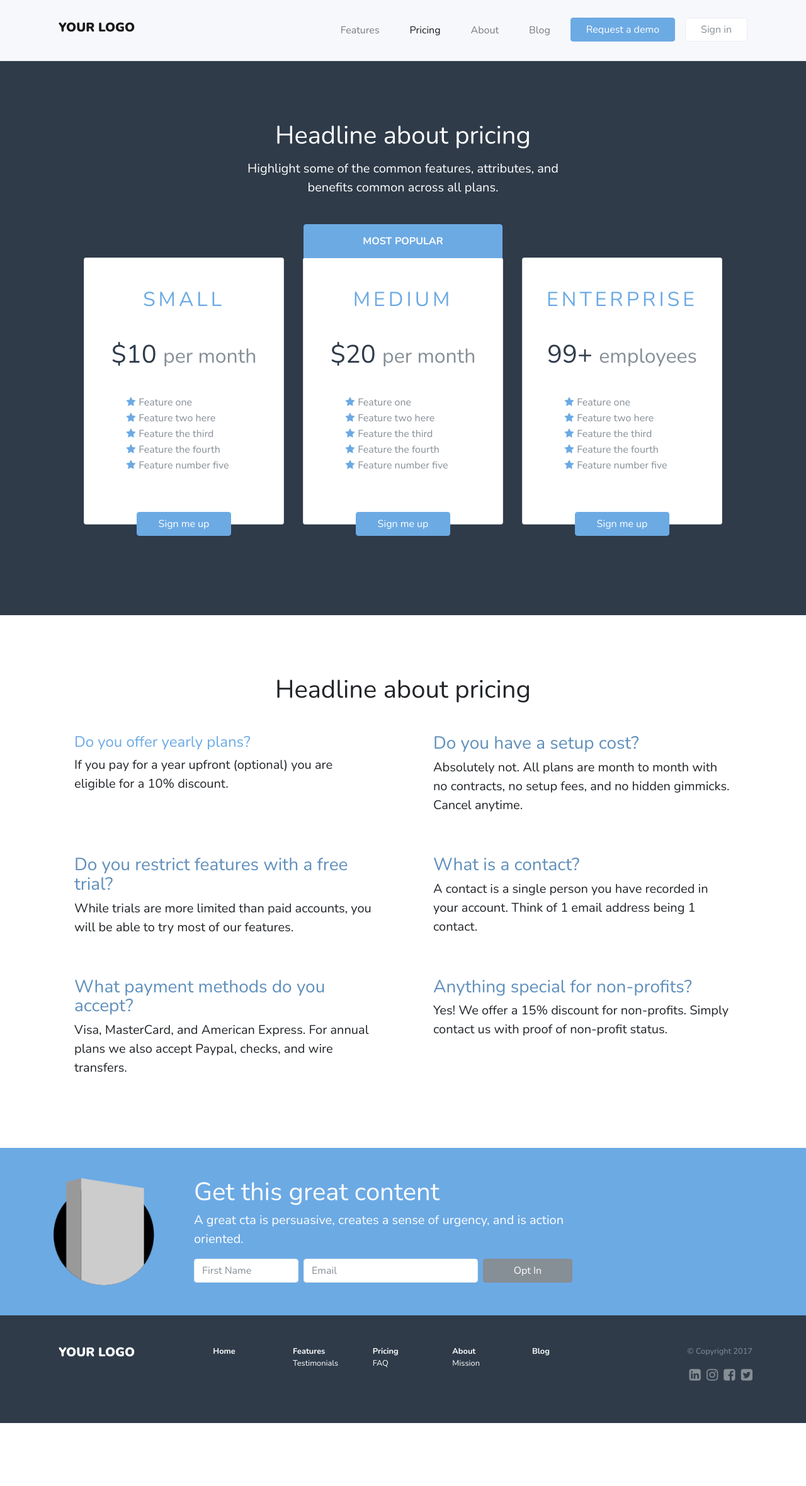
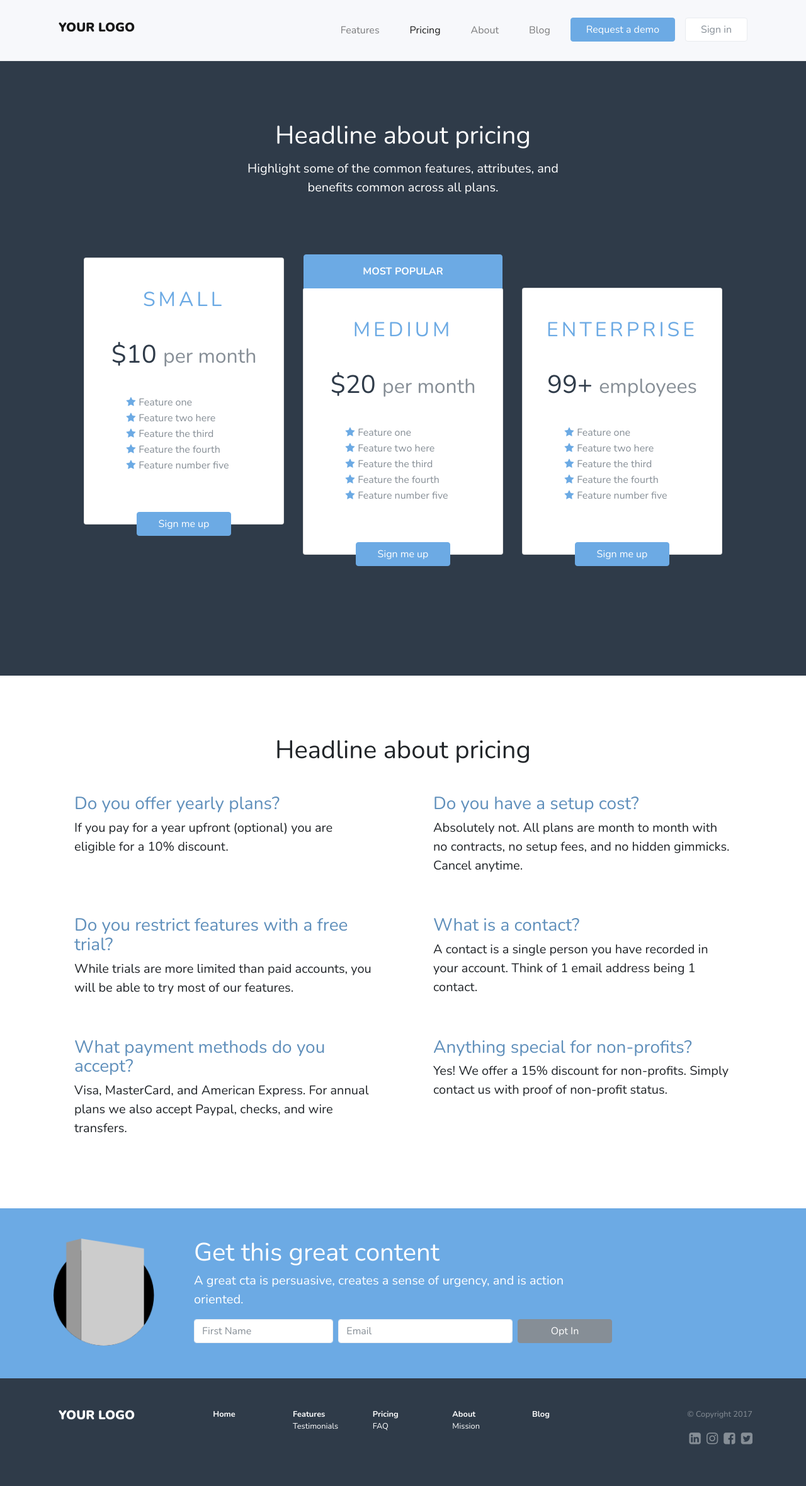
Before and after one commit to Royal-Jay/saas-template, a Jekyll site: the page built from pricing.html, in a window 1280 px wide. Shown: the whole page at 63% size. Built offline with Jekyll 4.4.1, drawn with Linux system fonts in a browser that asks for light colours; nearby versions of some CDN libraries; before the commit the page ends 2260 px from its top, so only the background shows below that.

Commit message:
fix pricing responsiveness

```diff
--- a/pricing.html
+++ b/pricing.html
@@ -18,7 +18,7 @@
 
           <div class="my-5 p-5">
             <div class="row justify-content-center">
-              <div class="col-md-4">
+              <div class="col-lg-4 col-md-12 mb-5">
                 <div class="card text-dark">
                   <h2 class="font-weight-light text-primary text-center my-5 text-uppercase text-spaced">Small</h2>
 
@@ -39,7 +39,7 @@
                   <a class="btn btn-primary text-white font-weight-light mx-auto border-overlap" href="#">Sign me up</a>
                 </div>
               </div>
-              <div class="col-md-4">
+              <div class="col-lg-4 col-md-12 my-5">
                 <div class="card text-dark">
                   <div class="btn btn-primary text-uppercase font-weight-bold text-white py-3" id="most-popular">Most Popular</div>
 
@@ -62,7 +62,7 @@
                   <a class="btn btn-primary text-white font-weight-light mx-auto border-overlap" href="#">Sign me up</a>
                 </div>
               </div>
-              <div class="col-md-4">
+              <div class="col-lg-4 col-md-12 mt-5">
                 <div class="card text-dark">
                   <h2 class="font-weight-light text-primary text-center my-5 text-uppercase text-spaced">Enterprise</h2>
 
@@ -97,7 +97,7 @@
 
           <div class="row my-5">
             <div class="col px-5">
-              <h4 class="text-primary">Do you offer yearly plans?</h4>
+              <h3 class="text-primary">Do you offer yearly plans?</h3>
               <p class="lead">If you pay for a year upfront (optional) you are eligible for a 10% discount.</p>
             </div>
             <div class="col px-5">
@@ -147,11 +147,11 @@
 
               <form class="form-inline">
 
-                <input type="text" class="form-control font-weight-light mr-2 border col-md-3" placeholder="First Name">
+                <input type="text" class="form-control font-weight-light mr-lg-2 mb-2 border col-lg-4 col-sm-12" placeholder="First Name">
 
-                <input type="text" class="form-control font-weight-light mr-2 border col-md-5" placeholder="Email">
+                <input type="text" class="form-control font-weight-light mr-lg-2 mb-2 border col-lg-5 col-sm-12" placeholder="Email">
 
-                <button type="submit" class="btn btn-secondary text-white font-weight-light px-5">Opt In</button>
+                <button type="submit" class="btn btn-secondary text-white font-weight-light mb-sm-2 col">Opt In</button>
 
               </form>
             </div>
```
